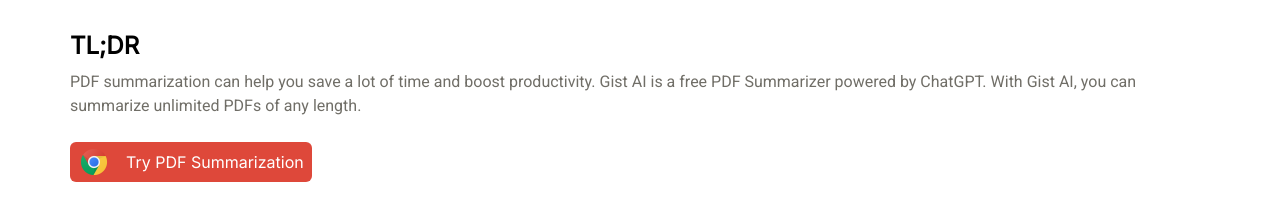
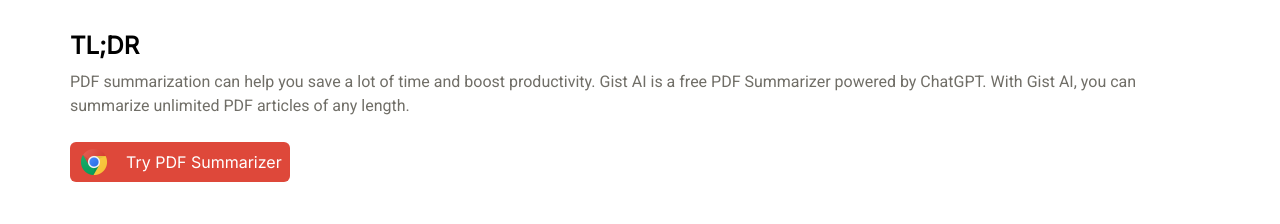
Before and after one commit to SayoniDuttaRoy/gistaiwebsite, a Next.js app: page /blog/free_pdf_summarizer in a window 1280 px wide. Shown: the part 186-410 px from the top of the page. Built offline with nearby package versions, Linux system fonts and the light colour scheme.

Commit message:
text changes

```diff
--- a/pages/blog/free_pdf_summarizer.tsx
+++ b/pages/blog/free_pdf_summarizer.tsx
@@ -35,14 +35,14 @@ export default function PDFSummarizerFree() {
                     <p className=" text-textGrey text-xm">
                         PDF summarization can help you save a lot of time and boost productivity.
                         Gist AI is a free PDF Summarizer powered by ChatGPT.
-                        With Gist AI, you can summarize unlimited PDFs of any length.
+                        With Gist AI, you can summarize unlimited PDF articles of any length.
                     </p>
                     <div className="mt-6 mb-10">
                         <a href="https://chrome.google.com/webstore/detail/gist-aiwebyoutubepdf-summ/elmpkhkdonhdbkeaigkblbgckcihahoc?utm_source=gist_ai_website_pdf" target="__blank">
                         <button className="inline-block w-auto text-xm flex items-center font-titleFont text-textWhite
                          bg-bgRed rounded-md hover:bg-bgRedHover px-2 py-1 mt-2 gap-4">
                             <Image src={chromeLogo} alt="chrome icon" className="h-8 w-8"/>
-                            <span>Try PDF Summarization</span>
+                            <span>Try PDF Summarizer</span>
                         </button>
                         </a>
                     </div>
```
